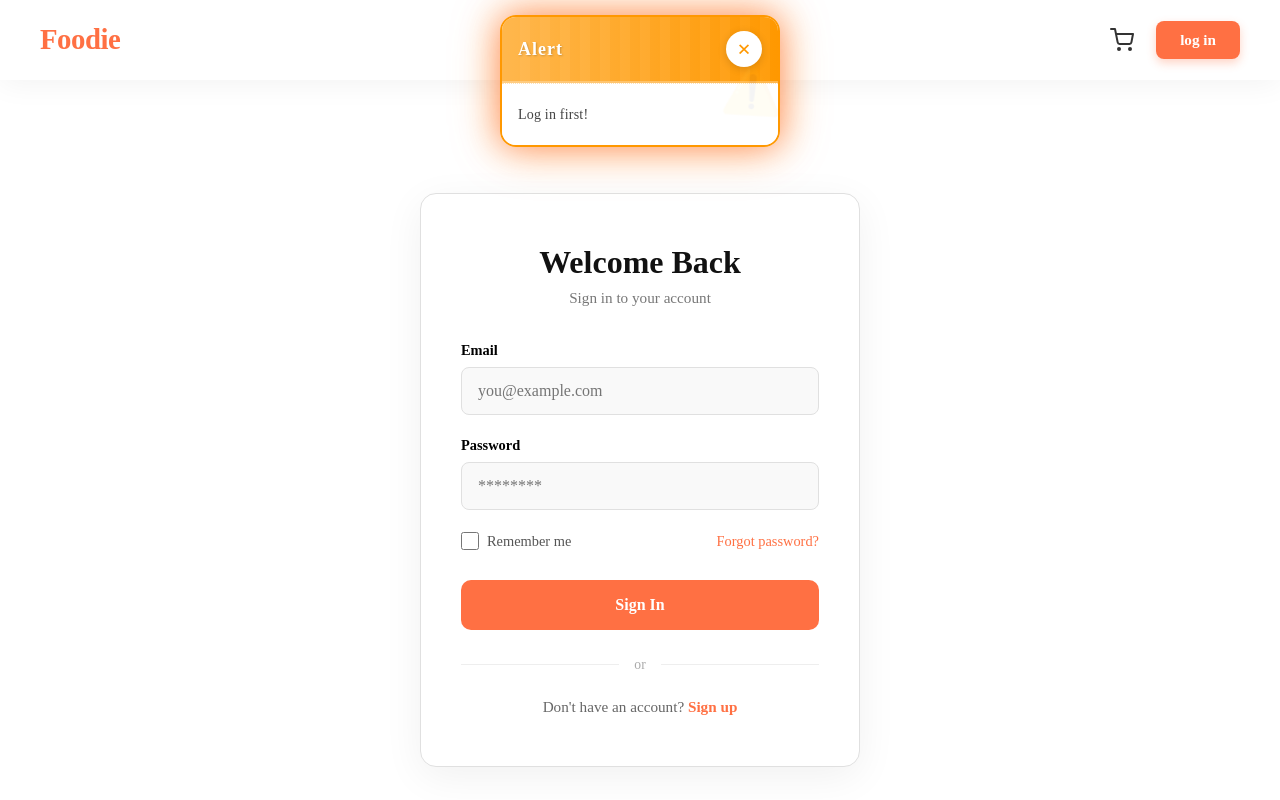
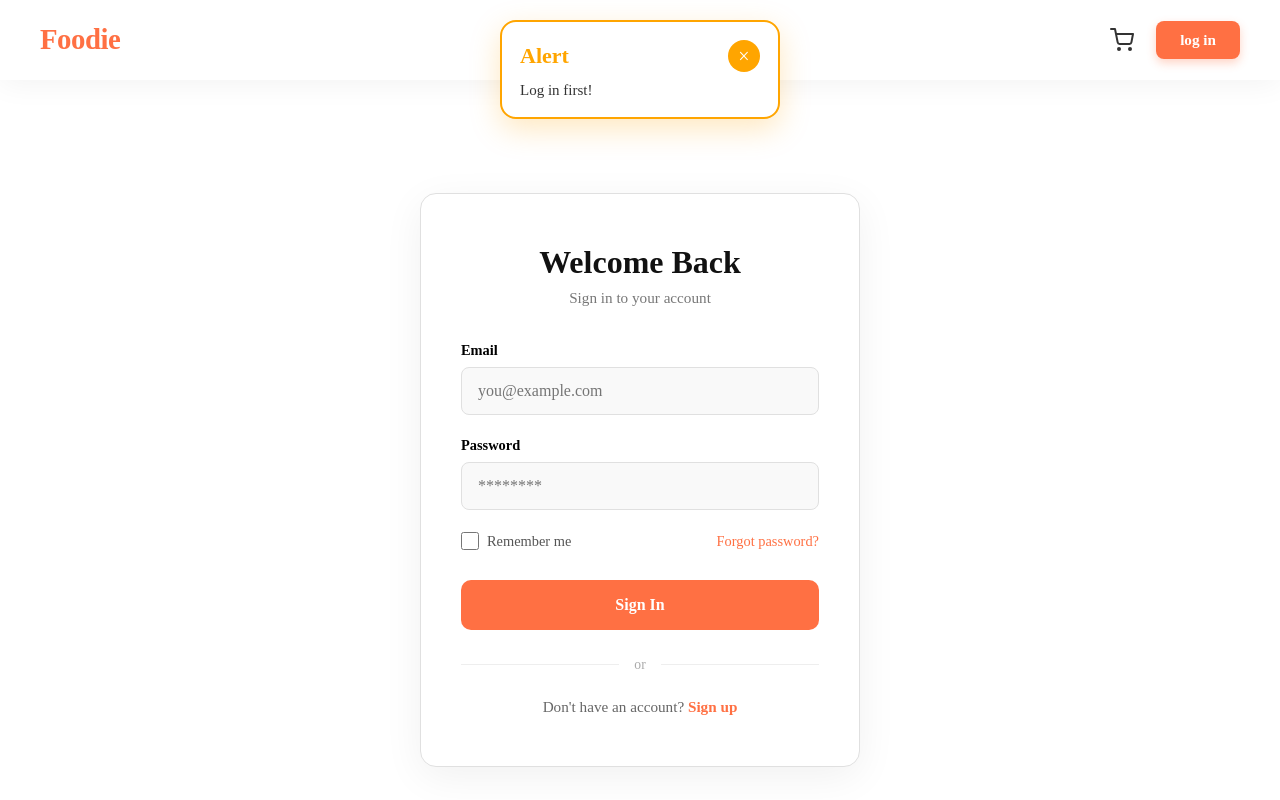
Before and after one commit to irakli777koghuashvili5-boop/project2, an Angular app: page /log-in in a window 1280 px wide. Both pictures are taken after a click on the button "Cart". Shown: the top 800 px of the page. Built offline with nearby package versions, Linux system fonts and the light colour scheme; no server answers.

Commit message:
update 4

```diff
--- a/src/app/alert/alert.html
+++ b/src/app/alert/alert.html
@@ -1,7 +1,6 @@
-
-  @if (alertOpen) {
-  <div class="alertBody">
-    <div class="alertText">
+@if (alertOpen) {
+  <div class="alertBody" (click)="closeAlert()">
+    <div class="alertText" (click)="$event.stopPropagation()">
       <div class="alertTop">
         <h2>Alert</h2>
         <button
@@ -14,6 +13,7 @@
       <div class="alertMiddle">
         <p>{{ message }}</p>
       </div>
+
     </div>
   </div>
 }
--- a/src/app/alert/alert.scss
+++ b/src/app/alert/alert.scss
@@ -1,271 +1,94 @@
-/* CRAZY ORANGE & WHITE ALERT POPUP */
-
 .alertBody {
   position: fixed;
-  top: 0;
-  left: 50%;
-  transform: translateX(-50%);
-  width: auto;
-  background: transparent;
+  inset: 0;
+
   display: flex;
+  justify-content: center;
   align-items: flex-start;
-  justify-content: center;
-  z-index: 10000;
-  padding-top: 15px;
-  padding-left: 20px;
-  padding-right: 20px;
+
+  padding-top: 20px;
+
+  z-index: 1999;
+
+  animation: fadeIn 0.5s ease;
 }
 
 .alertText {
-  background: linear-gradient(180deg, #ffffff 0%, #f9f9f9 100%);
+  width: 280px;
+  background: white;
+  border: 2px solid orange;
   border-radius: 16px;
-  box-shadow:
-    0 0 25px rgba(255, 87, 34, 0.5),
-    0 0 40px rgba(255, 152, 0, 0.3),
-    inset 0 0 20px rgba(255, 87, 34, 0.1);
-  border: 2px solid #ff9800;
-  padding: 0;
-  min-width: 280px;
-  max-width: 450px;
-  transform-origin: center;
-  position: relative;
-  overflow: hidden;
+  padding: 18px;
+  box-shadow: 0 10px 30px rgba(255, 165, 0, 0.25);
+
+  transition: 0.3s ease;
+
+  animation: popUp 0.35s ease;
 }
 
-.alertText::before {
-  content: '';
-  position: absolute;
-  top: 0;
-  left: -100%;
-  width: 100%;
-  height: 100%;
-  background: linear-gradient(
-    90deg,
-    transparent,
-    rgba(255, 255, 255, 0.2),
-    transparent
-  );
-  animation: shine 3s infinite;
-  pointer-events: none;
+.alertText:hover {
+  transform: translateY(-4px) scale(1.02);
+  box-shadow: 0 15px 35px rgba(255, 165, 0, 0.4);
+  border-color: #ff8800;
 }
 
-@keyframes shine {
-  0% {
-    left: -100%;
+.alertTop {
+  display: flex;
+  justify-content: space-between;
+  align-items: center;
+  margin-bottom: 10px;
+}
+
+.alertTop h2 {
+  color: orange;
+  font-size: 22px;
+  margin: 0;
+}
+
+.alertMiddle p {
+  color: #333;
+  font-size: 15px;
+  margin: 0;
+}
+
+.alertClose {
+  border: none;
+  background: orange;
+  color: white;
+  width: 32px;
+  height: 32px;
+  border-radius: 50%;
+  cursor: pointer;
+  font-size: 20px;
+
+  transition: 0.25s ease;
+}
+
+.alertClose:hover {
+  background: white;
+  color: orange;
+  border: 2px solid orange;
+  transform: rotate(90deg);
+}
+
+@keyframes popUp {
+  from {
+    opacity: 0;
+    transform: scale(0.7);
   }
-  100% {
-    left: 100%;
+
+  to {
+    opacity: 1;
+    transform: scale(1);
   }
 }
 
-.alertTop {
-  background: linear-gradient(90deg, #ffb74d, #ff9800);
-  padding: 14px 16px;
-  display: flex;
-  justify-content: space-between;
-  align-items: center;
-  border-bottom: 2px solid rgba(255, 255, 255, 0.3);
-  position: relative;
-  overflow: hidden;
-}
+@keyframes fadeIn {
+  from {
+    opacity: 0;
+  }
 
-.alertTop::after {
-  content: '';
-  position: absolute;
-  top: 0;
-  left: 0;
-  right: 0;
-  bottom: 0;
-  background: repeating-linear-gradient(
-    90deg,
-    transparent,
-    transparent 10px,
-    rgba(255, 255, 255, 0.05) 10px,
-    rgba(255, 255, 255, 0.05) 20px
-  );
-  pointer-events: none;
-  animation: slide 2s linear infinite;
-}
-
-@keyframes slide {
-  0% {
-    transform: translateX(0);
-  }
-  100% {
-    transform: translateX(20px);
+  to {
+    opacity: 1;
   }
 }
-
-.alertTop h2 {
-  color: white;
-  margin: 0;
-  font-size: 18px;
-  font-weight: 700;
-  letter-spacing: 1px;
-  text-shadow: 1px 1px 2px rgba(0, 0, 0, 0.2);
-  position: relative;
-  z-index: 1;
-}
-
-.alertClose {
-  background: white;
-  border: none;
-  width: 36px;
-  height: 36px;
-  border-radius: 50%;
-  font-size: 24px;
-  color: #ff9800;
-  cursor: pointer;
-  display: flex;
-  align-items: center;
-  justify-content: center;
-  font-weight: bold;
-  transition: all 0.3s ease;
-  box-shadow: 0 2px 8px rgba(0, 0, 0, 0.15);
-  position: relative;
-  z-index: 2;
-}
-
-.alertClose:hover {
-  transform: rotate(90deg) scale(1.1);
-  background: #ad1a1a;
-  color: white;
-  box-shadow: 0 4px 12px rgba(255, 152, 0, 0.4);
-}
-
-.alertClose:active {
-  transform: rotate(90deg) scale(0.95);
-}
-
-.alertMiddle {
-  padding: 20px 16px;
-  background: white;
-  position: relative;
-  border-top: 1px dotted #ffe0b2;
-}
-
-.alertMiddle::before {
-  content: '⚠️';
-  position: absolute;
-  font-size: 50px;
-  opacity: 0.05;
-  right: -5px;
-  top: -15px;
-  pointer-events: none;
-  animation: float 4s ease-in-out infinite;
-}
-
-@keyframes float {
-  0%, 100% {
-    transform: translateY(0px) rotate(0deg);
-  }
-  50% {
-    transform: translateY(-15px) rotate(5deg);
-  }
-}
-
-.alertMiddle p {
-  margin: 0;
-  color: #444;
-  font-size: 14px;
-  font-weight: 500;
-  line-height: 1.5;
-  letter-spacing: 0.2px;
-}
-
-/* Gradient border animation */
-@keyframes border-glow {
-  0% {
-    box-shadow:
-      0 0 25px rgba(255, 87, 34, 0.5),
-      0 0 40px rgba(255, 152, 0, 0.3),
-      inset 0 0 20px rgba(255, 87, 34, 0.1);
-  }
-  50% {
-    box-shadow:
-      0 0 35px rgba(255, 87, 34, 0.6),
-      0 0 50px rgba(255, 152, 0, 0.4),
-      inset 0 0 25px rgba(255, 152, 0, 0.15);
-  }
-  100% {
-    box-shadow:
-      0 0 25px rgba(255, 87, 34, 0.5),
-      0 0 40px rgba(255, 152, 0, 0.3),
-      inset 0 0 20px rgba(255, 87, 34, 0.1);
-  }
-}
-
-.alertText {
-  animation: border-glow 2s ease-in-out infinite;
-}
-
-/* Responsive design */
-@media (max-width: 600px) {
-  .alertBody {
-
-    padding-top: 10px;
-    padding-left: 12px;
-    padding-right: 12px;
-  }
-
-  .alertText {
-    min-width: 80vw;
-    max-width: 90vw;
-  }
-
-
-
-  .alertTop h2 {
-    font-size: 16px;
-    letter-spacing: 0.5px;
-  }
-
-  .alertClose {
-    width: 32px;
-    height: 32px;
-    font-size: 20px;
-  }
-
-
-
-  .alertMiddle p {
-    font-size: 13px;
-  }
-
-  .alertMiddle::before {
-    font-size: 40px;
-    right: 0;
-
-  }
-}
-
-@media (max-width: 400px) {
-  .alertText {
-    min-width: 80vw;
-    max-width: 95vw;
-    border-radius: 12px;
-  }
-
-  .alertTop {
-    padding: 10px 10px;
-  }
-
-  .alertTop h2 {
-    font-size: 14px;
-  }
-
-  .alertClose {
-    width: 28px;
-    height: 28px;
-    font-size: 18px;
-  }
-
-  .alertMiddle {
-    padding: 14px 12px;
-  }
-
-  .alertMiddle p {
-    font-size: 12px;
-    line-height: 1.4;
-  }
-}
--- a/src/app/app.html
+++ b/src/app/app.html
@@ -1,6 +1,5 @@
 
 <app-alert></app-alert>
-
 
 <header>
 <app-header></app-header>
--- a/src/app/profile/profile.ts
+++ b/src/app/profile/profile.ts
@@ -53,6 +53,8 @@ export class Profile {
   }
   saveChanges(form: NgForm) {
     this.alert.show('Changes saved successfully!');
+    this.cdr.detectChanges();
+
     console.log(form.value);
     this.api.putAll(`/api/users/edit`, form.value)
     .subscribe({
```
Also changed, not shown: src/app/service/services.ts (+8 -8 lines).
